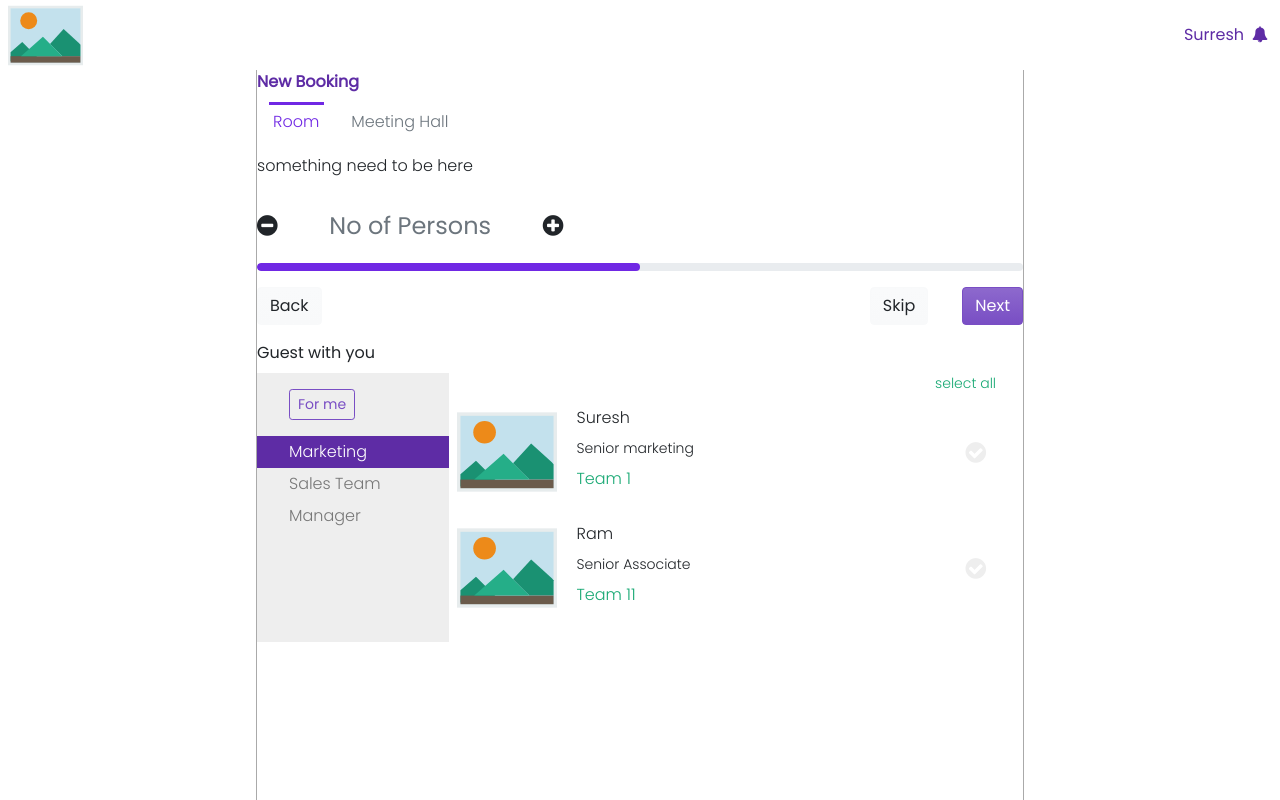
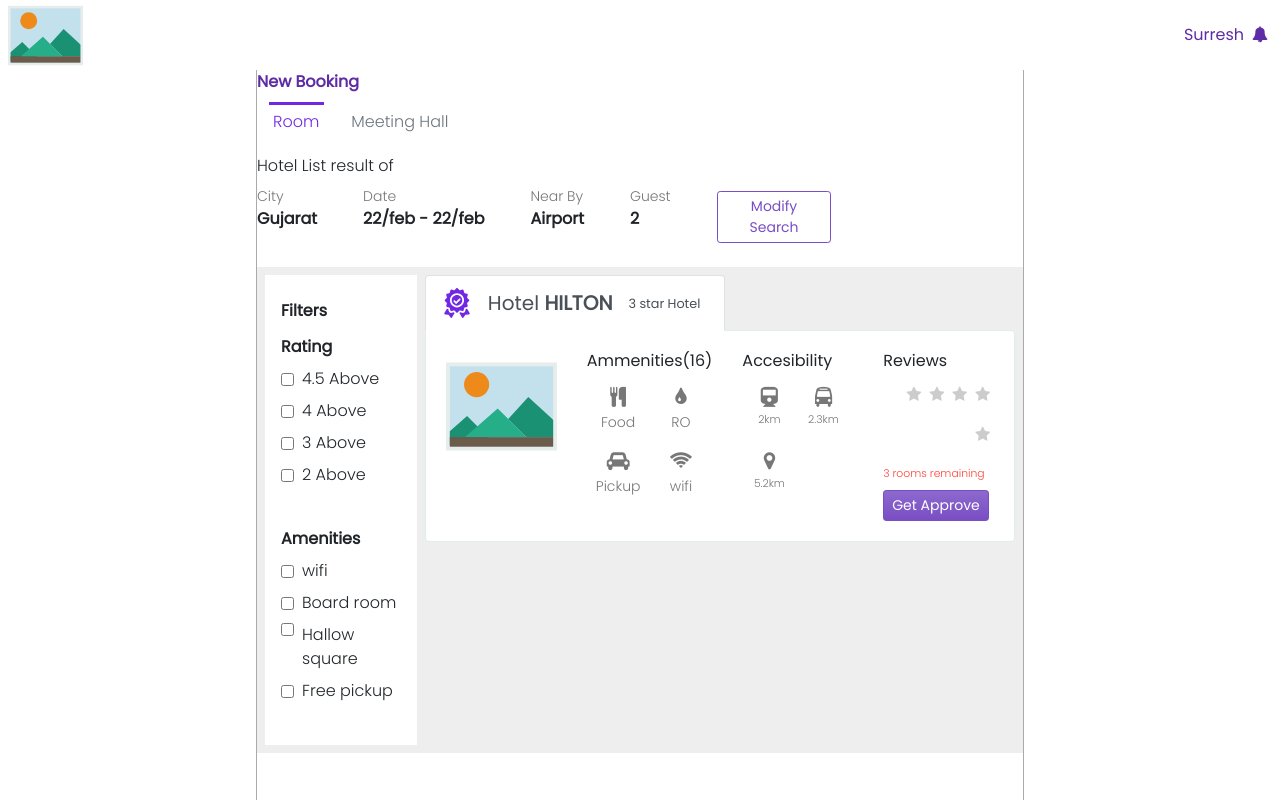
Before and after one commit to Harish-here/harish-here.github.io, a Vue app: page /search in a window 1280 px wide. Built offline with nearby package versions, Linux system fonts and the light colour scheme.

Commit message:
Hotel card done

```diff
--- a/src/views/Search.vue
+++ b/src/views/Search.vue
@@ -15,11 +15,207 @@
       </ul>
     </div>
     <!-- info area -->
-    <div class='pt1 pb1 mb2'>
+    <div class='pt1 pb1 mb2' v-if='false'>
       something need to be here
     </div>
+    <!-- search meta data -->
+    <div class='pt1 pb1 mb2 flex flex-column'>
+        <div class='mb2'>Hotel List result of</div>
+        <div class='flex w-75 items-center  mb2'>
+          <ul class='flex items-center w-80'>
+            <li class="flex flex-column flex-auto">
+              <div class='gray f6'>City</div>
+              <div class='b'>Gujarat</div>
+            </li>
+            <li class="flex flex-column flex-auto">
+              <div class='gray f6'>Date</div>
+              <div class='b'>22/feb - 22/feb</div>
+            </li>
+            <li class="flex flex-column flex-auto">
+              <div class='gray f6'>Near By</div>
+              <div class='b'>Airport</div>
+            </li>
+            <li class="flex flex-column flex-auto">
+              <div class='gray f6'>Guest</div>
+              <div class='b'>2</div>
+            </li>
+          </ul>
+          <div class='flex justify-center items-center w-20'>
+            <button class="btn btn-outline-primary btn-sm">Modify Search</button>
+          </div>
+        </div>
+    </div>
+    <!-- hotel listing area -->
+    <div class='bg-light-gray pt2 pb2 flex items-stretch'>
+      <div class='flex w-100'>
+        <!-- filter potion -->
+        <div class='w-20 bg-white ml2 pa3'>
+          <div class='pt2 pb2 b'>Filters</div>
+          <!-- ratings -->
+          <div class='pb2'>
+            <div class='pt1 pb1 b'>Rating</div>
+            <ul class='pt1 pb1'>
+              <li class='flex items-center pb2'>
+                <input type="checkbox" name="" id="">
+                <span class='pl2'> 4.5 Above</span>
+              </li>
+              <li class='flex items-center pb2'>
+                <input type="checkbox" name="" id="">
+                <span class='pl2'> 4 Above</span>
+              </li>
+              <li class='flex items-center pb2'>
+                <input type="checkbox" name="" id="">
+                <span class='pl2'> 3 Above</span>
+              </li>
+              <li class='flex items-center pb2'>
+                <input type="checkbox" name="" id="">
+                <span class='pl2'> 2 Above</span>
+              </li>
+            </ul>
+          </div>
+          <!-- amenities -->
+          <div class='pb2'>
+            <div class='pt1 pb1 b'>Amenities</div>
+            <ul class='pt1 pb1 h-200 overflow-y-auto'>
+              <li class='flex items-center pb2'>
+                <input type="checkbox" name="" id="">
+                <span class='pl2'> wifi</span>
+              </li>
+              <li class='flex items-center pb2'>
+                <input type="checkbox" name="" id="">
+                <span class='pl2'> Board room</span>
+              </li>
+              <li class='flex items-start pb2'>
+                <input type="checkbox" name="" id="">
+                <span class='pl2'> Hallow square</span>
+              </li>
+              <li class='flex items-center pb2'>
+                <input type="checkbox" name="" id="">
+                <span class='pl2'> Free pickup</span>
+              </li>
+            </ul>
+          </div>
+        </div>
+        <!-- hotel portion -->
+        <div class='w-80 pl2 pr2'>
+          <div class="tab-content ">
+                <div class="tab-pane fade active show" id="menu1">
+                    <div class="nav-folder-top">
+                        <div class="d-flex align-items-center">
+                            <img src="../assets/validation.svg" width="30px" class="img-fluid mr-2">
+                            <h5 class="m-0 px-2">
+                                Hotel <strong class="text-uppercase">Hilton</strong>
+                            </h5>
+                            <p class="m-0 px-2"><small>3 star Hotel</small></p>
+                        </div>
+                    </div>
+                    <!-- hotel tabe content -->
+                    <div class="nav-folder-container bg-white mb3">
+                        <div class="row">
+                            <div class="col">
+                                <img src="../assets/picture.svg" width="150px" class="img-fluid">
+                            </div>
+                            <div class="col flex flex-column">
+                                <h6 class=''>Ammenities(16)</h6>
+                                <div class='flex flex-auto justify-center tc'>
+                                  <ul class='flex flex-wrap justify-around items-start'>
+                                    <li class='flex pa1 gray flex-column w-50'>
+                                      <div class='f4'>
+                                        <i class="fa fa-cutlery" aria-hidden="true"></i>
+                                      </div>
+                                      <div class='f6'>
+                                        Food
+                                      </div>
+                                    </li>
+                                    <li class='flex pa1 gray flex-column w-50'>
+                                      <div class='f4'>
+                                        <i class="fa fa-tint" aria-hidden="true"></i>
+                                      </div>
+                                      <div  class='f6'>
+                                       RO
+                                      </div>
+                                    </li>
+                                    <li class='flex pa1 gray flex-column w-50'>
+                                      <div class='f4'>
+                                        <i class="fa fa-car" aria-hidden="true"></i>
+                                      </div>
+                                      <div  class='f6'>
+                                        Pickup
+                                      </div>
+                                    </li>
+                                    <li class='flex pa1 gray flex-column w-50'>
+                                      <div class='f4'>
+                                        <i class="fa fa-wifi" aria-hidden="true"></i>
+                                      </div>
+                                      <div class='f6'>
+                                        wifi
+                                      </div>
+                                    </li>
+
+                                  </ul>
+                                </div>
+
+                            </div>
+                            <div class="col flex flex-column">
+                                <h6 class=''>Accesibility</h6>
+                                <div class='flex flex-auto  tc'>
+                                  <ul class='flex flex-wrap items-start'>
+                                    <li class='flex pa1 gray flex-column w-50'>
+                                      <div class='f4'>
+                                        <i class="fa fa-train" aria-hidden="true"></i>
+                                      </div>
+                                      <div class='f7'>
+                                        2km
+                                      </div>
+                                    </li>
+                                    <li class='flex pa1 gray flex-column w-50'>
+                                      <div class='f4'>
+                                        <i class="fa fa-bus" aria-hidden="true"></i>
+                                      </div>
+                                      <div  class='f7'>
+                                       2.3km
+                                      </div>
+                                    </li>
+                                    <li class='flex pa1 gray flex-column w-50'>
+                                      <div class='f4'>
+                                        <i class="fa fa-map-marker" aria-hidden="true"></i>
+                                      </div>
+                                      <div class='f7'>
+                                        5.2km
+                                      </div>
+                                    </li>
+
+                                  </ul>
+                                </div>
+                            </div>
+                            <div class="col flex flex-column">
+                                <h6 clas=''>Reviews</h6>
+                                <div class="rating pb2">
+                                    <input type="radio" name="check" id="st1" value="1">
+                                    <label for="st1"></label>
+                                    <input type="radio" name="check" id="st2" value="2">
+                                    <label for="st2"></label>
+                                    <input type="radio" name="check" id="st3" value="3">
+                                    <label for="st3"></label>
+                                    <input type="radio" name="check" id="st4" value="4">
+                                    <label for="st4"></label>
+                                    <input type="radio" name="check" id="st5" value="5">
+                                    <label for="st5"></label>
+                                </div>
+                                <div class="red f7 pb2">3 rooms remaining</div>
+                                <div clas=''>
+                                  <button class="btn btn-primary btn-sm">Get Approve</button>
+                                </div>
+                            </div>
+                        </div>
+                    </div>
+                </div>
+          </div>
+        </div>
+      </div>
+    </div>
     <!-- action area -->
-    <div class='mb2'>
+    <div class='mb2' v-if='false'>
       <input type="text" v-if='false' placeholder="Type where to go...?" class="form-control form-control-xl bn f3">
       <div class='flex items-center f3 w-40'>
         <div><i class="fa fa-minus-circle" aria-hidden="true"></i></div>
@@ -82,7 +278,7 @@
       </ul>
     </div>
     <!-- employee listing area -->
-    <div>
+    <div v-if='false'>
       <div class='pt2 pb2 b fw5'>Guest with you</div>
       <div class='flex items-stretch '>
         <div class='flex flex-column w-25 bg-light-gray'>
@@ -131,6 +327,8 @@
         </div>
       </div>
     </div>
+
+
   </div>
 </template>
 
@@ -151,7 +349,8 @@
   height: 70px;
 }
 #action-area{
-  height: calc(100% - 70px);
+  max-height: calc(100% - 70px);
+  overflow-y: auto;
 }
 /* --- end -- */
 
@@ -170,5 +369,10 @@
   padding:0px;
   list-style: none;
 }
+.rating label:before{ font-size: 1rem;}
+.rating label:before{ margin:4px; }
+/* height */
+.h-200{ height: 150px;}
+.f7{font-size:.675rem;}
 
 </style>
```
